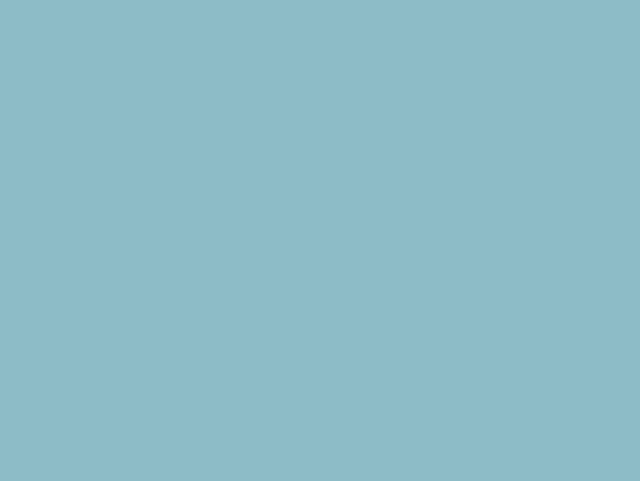
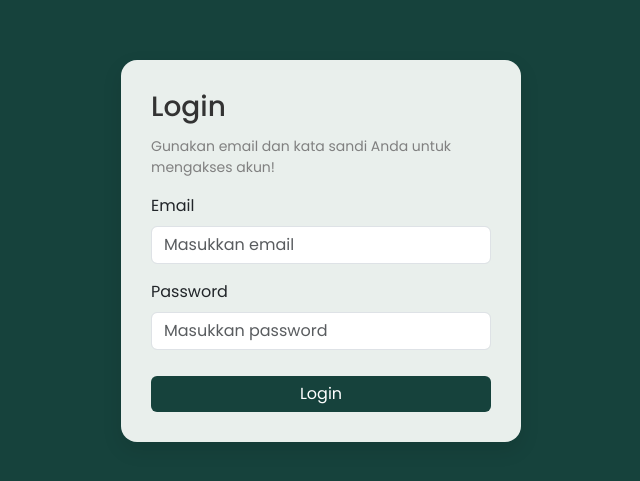
Before and after one commit to willgregorry/laris-amanah, a React (Vite) app: page / in a window 1280 px wide. Before the commit this address had no page. Shown: the part 149-630 px from the top of the page, without its empty margins (319-959 px from the left). Built offline with nearby package versions, Linux system fonts and the light colour scheme.

Commit message:
feat: authentication

```diff
--- a/index.html
+++ b/index.html
@@ -9,7 +9,7 @@
 <link rel="preconnect" href="https://fonts.gstatic.com" crossorigin>
 <link href="https://fonts.googleapis.com/css2?family=Poppins:ital,wght@0,100;0,200;0,300;0,400;0,500;0,600;0,700;0,800;0,900;1,100;1,200;1,300;1,400;1,500;1,600;1,700;1,800;1,900&display=swap" rel="stylesheet">
   </head>
-  <body style="background-color: #8DBCC7;">
+  <body>
     <div id="root"></div>
     <script type="module" src="/src/main.jsx"></script>
   </body>
--- a/package.json
+++ b/package.json
@@ -10,6 +10,7 @@
     "preview": "vite preview"
   },
   "dependencies": {
+    "axios": "^1.9.0",
     "bootstrap": "^5.3.6",
     "react": "^19.1.0",
     "react-bootstrap": "^2.10.10",
--- a/src/App.jsx
+++ b/src/App.jsx
@@ -1,12 +1,16 @@
 import React from 'react';
 import { BrowserRouter as Router, Routes, Route } from 'react-router-dom';
 import AuthForm from './Auth/AuthForm';
+import MainBackground from './Components/MainBackground';
 
 function App() {
   return (
     <Router>
       <Routes>
+        <Route path="/" element={<AuthForm/>}/>
         <Route path="/authentication" element={<AuthForm />} />
+        <Route path="/mainbackground" element={<MainBackground />} />
+
       </Routes>
     </Router>
   );
--- a/src/Auth/AuthForm.jsx
+++ b/src/Auth/AuthForm.jsx
@@ -1,97 +1,110 @@
-import React, { useState } from 'react';
-import { Container, Form, Button } from 'react-bootstrap';
+import React, { useState } from "react";
+import axios from "axios";
+import { Container, Form, Button, Alert } from "react-bootstrap";
+import { redirect, useNavigate, useNavigation } from "react-router-dom";
 
 function AuthForm() {
+  const navigate = useNavigate();
   const [isLogin, setIsLogin] = useState(true);
+  const [errorMsg, setErrorMsg] = useState(null);
+  const [showAlert, setShowAlert] = useState(false);
   const [formData, setFormData] = useState({
-    name: '',
-    email: '',
-    password: '',
-    confirmPassword: ''
+    email_pengguna: "",
+    kata_sandi: "",
   });
 
   const colors = {
-    background: '#16423C',
-    box: '#E9EFEC',
-    button: '#16423C',
-    text: '#333'
+    background: "#16423C",
+    box: "#E9EFEC",
+    button: "#16423C",
+    text: "#333",
   };
 
   const handleChange = (e) => {
     setFormData((prev) => ({
       ...prev,
-      [e.target.name]: e.target.value
+      [e.target.name]: e.target.value,
     }));
   };
 
   const handleSubmit = async (e) => {
     e.preventDefault();
+    setErrorMsg(null);
+    setShowAlert(false);
 
-    const endpoint = isLogin ? '/api/login' : '/api/register';
+    const endpoint = "https://bbxlsmbl-8000.asse.devtunnels.ms/user/login/";
 
     try {
-      const res = await fetch(endpoint, {
-        method: 'POST',
+      const response = await axios.post(endpoint, formData, {
         headers: {
-          'Content-Type': 'application/json'
+          "Content-Type": "application/json",
         },
-        body: JSON.stringify(formData)
       });
 
-      const result = await res.json();
-      console.log('Server Response:', result);
-      // Handle success / error messages here
+      const result = response.data;
+      console.log("Success:", result);
 
+      localStorage.setItem("authToken", result.token);
+
+      navigate("/mainbackground");
     } catch (err) {
-      console.error('Submission error:', err);
+      console.error("Submission error:", err);
+
+      if (err.response && err.response.data) {
+        setErrorMsg("Account not found!");
+        setShowAlert(true);
+      } else {
+        setErrorMsg("Terjadi kesalahan saat mengirim data.");
+        setShowAlert(true);
+      }
     }
   };
 
   return (
     <div
       style={{
-        minHeight: '100vh',
+        minHeight: "100vh",
         backgroundColor: colors.background,
-        display: 'flex',
-        alignItems: 'center',
-        justifyContent: 'center'
+        display: "flex",
+        alignItems: "center",
+        justifyContent: "center",
       }}
     >
       <Container
         style={{
-          maxWidth: '400px',
+          maxWidth: "400px",
           backgroundColor: colors.box,
-          padding: '30px',
-          borderRadius: '16px',
-          boxShadow: '0 8px 20px rgba(0, 0, 0, 0.1)',
-          fontFamily: 'Poppins, sans-serif'
+          padding: "30px",
+          borderRadius: "16px",
+          boxShadow: "0 8px 20px rgba(0, 0, 0, 0.1)",
+          fontFamily: "Poppins, sans-serif",
         }}
       >
-        <h3 style={{ textAlign: 'center', marginBottom: '20px', color: colors.text }}>
-          {isLogin ? 'Login' : 'Register'}
-        </h3>
+        <h3 style={{ marginBottom: "12px", color: colors.text }}>Login</h3>
+        <p style={{ color: "gray", fontSize: "14px" }}>
+          Gunakan email dan kata sandi Anda untuk mengakses akun!
+        </p>
+
+        {showAlert && (
+          <Alert
+            style={{height: "75px"}}
+            variant="danger"
+            dismissible
+            onClose={() => setShowAlert(false)}
+          >
+            <Alert.Heading style={{fontSize: "16px"}}>Error!</Alert.Heading>
+            <p style={{fontSize: "12px"}}>{errorMsg}</p>
+          </Alert>
+        )}
 
         <Form onSubmit={handleSubmit}>
-          {!isLogin && (
-            <Form.Group className="mb-3">
-              <Form.Label>Full Name</Form.Label>
-              <Form.Control
-                type="text"
-                placeholder="Enter your name"
-                name="name"
-                value={formData.name}
-                onChange={handleChange}
-              />
-            </Form.Group>
-          )}
-
           <Form.Group className="mb-3">
-            <Form.Label>Email address</Form.Label>
+            <Form.Label>Email</Form.Label>
             <Form.Control
               type="email"
-              placeholder="Enter email"
-              name="email"
-              value={formData.email}
+              placeholder="Masukkan email"
+              name="email_pengguna"
+              value={formData.email_pengguna}
               onChange={handleChange}
             />
           </Form.Group>
@@ -100,50 +113,25 @@ function AuthForm() {
             <Form.Label>Password</Form.Label>
             <Form.Control
               type="password"
-              placeholder="Password"
-              name="password"
-              value={formData.password}
+              placeholder="Masukkan password"
+              name="kata_sandi"
+              value={formData.kata_sandi}
               onChange={handleChange}
             />
           </Form.Group>
 
-          {!isLogin && (
-            <Form.Group className="mb-3">
-              <Form.Label>Confirm Password</Form.Label>
-              <Form.Control
-                type="password"
-                placeholder="Confirm password"
-                name="confirmPassword"
-                value={formData.confirmPassword}
-                onChange={handleChange}
-              />
-            </Form.Group>
-          )}
-
           <Button
             type="submit"
             style={{
-              width: '100%',
+              width: "100%",
               backgroundColor: colors.button,
-              border: 'none',
-              marginTop: '10px'
+              border: "none",
+              marginTop: "10px",
             }}
           >
-            {isLogin ? 'Login' : 'Register'}
+            Login
           </Button>
         </Form>
-
-        <div style={{ textAlign: 'center', marginTop: '20px' }}>
-          <span style={{ color: colors.text }}>
-            {isLogin ? "Don't have an account?" : 'Already have an account?'}{' '}
-            <span
-              style={{ color: '#007bff', cursor: 'pointer' }}
-              onClick={() => setIsLogin(!isLogin)}
-            >
-              {isLogin ? 'Register' : 'Login'}
-            </span>
-          </span>
-        </div>
       </Container>
     </div>
   );
```
Also changed, not shown: 1 other file (tests, documents, lock files or other folders).
